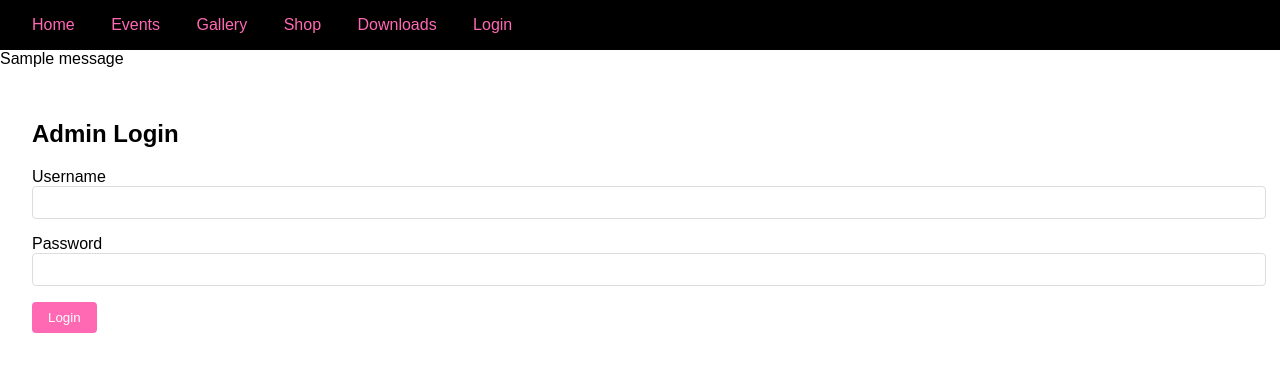
After one commit to raaee1999/sp-sports-club, a Flask app: template app/templates/login.html in a window 1280 px wide. The commit adds this page. Shown: the top 372 px of the page. Run offline with Flask 3, Linux system fonts and the light colour scheme; the template is opened without the code that fills it, so the values that code supplies are empty; tables that the repository leaves empty hold one stand-in row (values such as "Sample post"); one stand-in notice (Sample message) is shown.

Commit message:
Setting up Flask website with admin interface

```diff
--- a/app/templates/base.html
+++ b/app/templates/base.html
@@ -1 +1,36 @@
-<!-- Base Template -->
+<!DOCTYPE html>
+<html lang="en">
+<head>
+    <meta charset="UTF-8">
+    <meta name="viewport" content="width=device-width, initial-scale=1.0">
+    <title>SP Sports Club</title>
+    <link rel="stylesheet" href="{{ url_for('static', filename='css/style.css') }}">
+</head>
+<body>
+    <nav class="navbar">
+        <a href="{{ url_for('main.home') }}">Home</a>
+        <a href="{{ url_for('main.events') }}">Events</a>
+        <a href="{{ url_for('main.gallery') }}">Gallery</a>
+        <a href="{{ url_for('main.shop') }}">Shop</a>
+        <a href="{{ url_for('main.downloads') }}">Downloads</a>
+        {% if current_user.is_authenticated %}
+        <a href="{{ url_for('admin.index') }}">Admin</a>
+        <a href="{{ url_for('main.logout') }}">Logout</a>
+        {% else %}
+        <a href="{{ url_for('main.login') }}">Login</a>
+        {% endif %}
+    </nav>
+
+    <div class="content">
+        {% with messages = get_flashed_messages() %}
+        {% if messages %}
+            {% for message in messages %}
+            <div class="alert">{{ message }}</div>
+            {% endfor %}
+        {% endif %}
+        {% endwith %}
+
+        {% block content %}{% endblock %}
+    </div>
+</body>
+</html>
--- /dev/null
+++ b/app/templates/login.html
@@ -0,0 +1,18 @@
+{% extends "base.html" %}
+
+{% block content %}
+<div class="admin-panel">
+    <h2>Admin Login</h2>
+    <form method="POST">
+        <div class="form-group">
+            <label for="username">Username</label>
+            <input type="text" class="form-control" name="username" required>
+        </div>
+        <div class="form-group">
+            <label for="password">Password</label>
+            <input type="password" class="form-control" name="password" required>
+        </div>
+        <button type="submit" class="btn-primary">Login</button>
+    </form>
+</div>
+{% endblock %}
--- a/requirements.txt
+++ b/requirements.txt
@@ -1,2 +1,6 @@
 Flask
 gunicorn
+Flask-Admin
+Flask-SQLAlchemy
+Flask-Login
+Werkzeug
--- a/run.py
+++ b/run.py
@@ -1 +1,6 @@
-# Run Flask app
+from app import create_app
+
+app = create_app()
+
+if __name__ == '__main__':
+    app.run(debug=True)
--- a/static/css/style.css
+++ b/static/css/style.css
@@ -1 +1,64 @@
-/* CSS File */
+:root {
+  --primary: #ff69b4;
+  --secondary: #000000;
+  --light-pink: #ffd1dc;
+}
+
+body {
+  font-family: 'Arial', sans-serif;
+  margin: 0;
+  padding: 0;
+}
+
+.navbar {
+  background-color: var(--secondary);
+  padding: 1rem;
+}
+
+.navbar a {
+  color: var(--primary);
+  text-decoration: none;
+  margin: 0 1rem;
+  transition: color 0.3s;
+}
+
+.navbar a:hover {
+  color: var(--light-pink);
+}
+
+.btn-primary {
+  background-color: var(--primary);
+  color: white;
+  border: none;
+  padding: 0.5rem 1rem;
+  border-radius: 4px;
+  cursor: pointer;
+  transition: background-color 0.3s;
+}
+
+.btn-primary:hover {
+  background-color: var(--light-pink);
+}
+
+.card {
+  background: white;
+  border-radius: 8px;
+  box-shadow: 0 2px 4px rgba(0,0,0,0.1);
+  padding: 1rem;
+  margin: 1rem;
+}
+
+.admin-panel {
+  padding: 2rem;
+}
+
+.form-group {
+  margin-bottom: 1rem;
+}
+
+.form-control {
+  width: 100%;
+  padding: 0.5rem;
+  border: 1px solid #ddd;
+  border-radius: 4px;
+}
```
Also changed, not shown: app/__init__.py (+27 -1 lines), app/models.py (added, +18 -0 lines), app/routes.py (+37 -1 lines).
